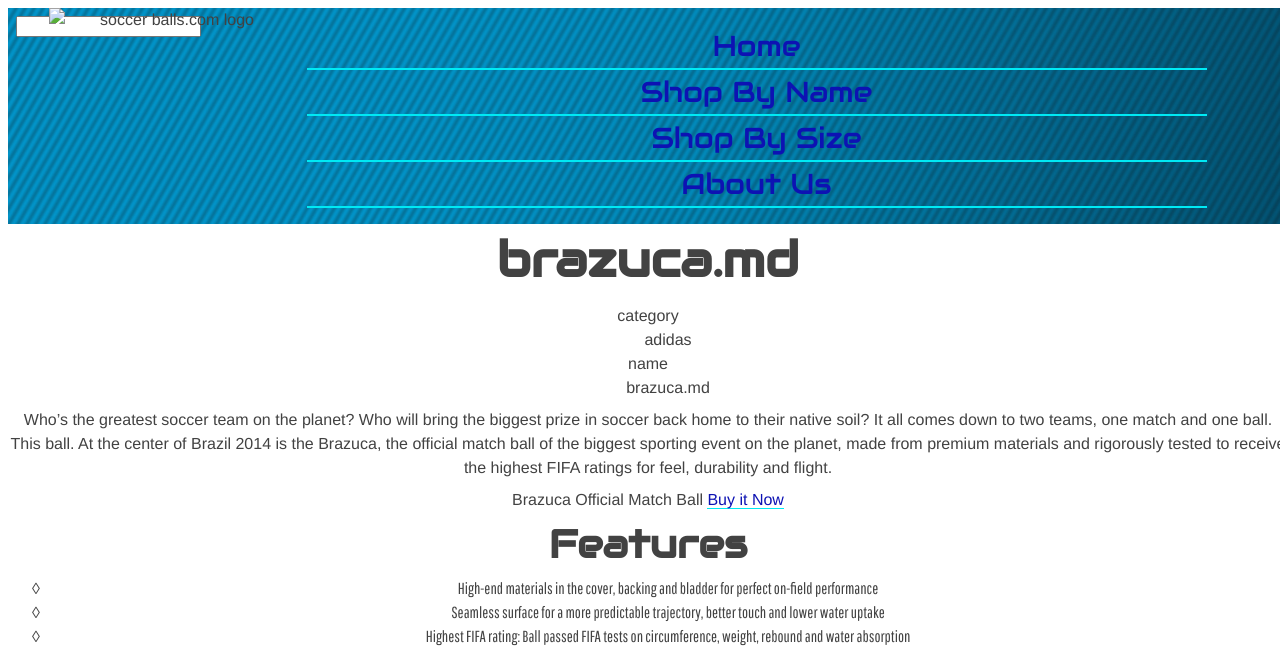
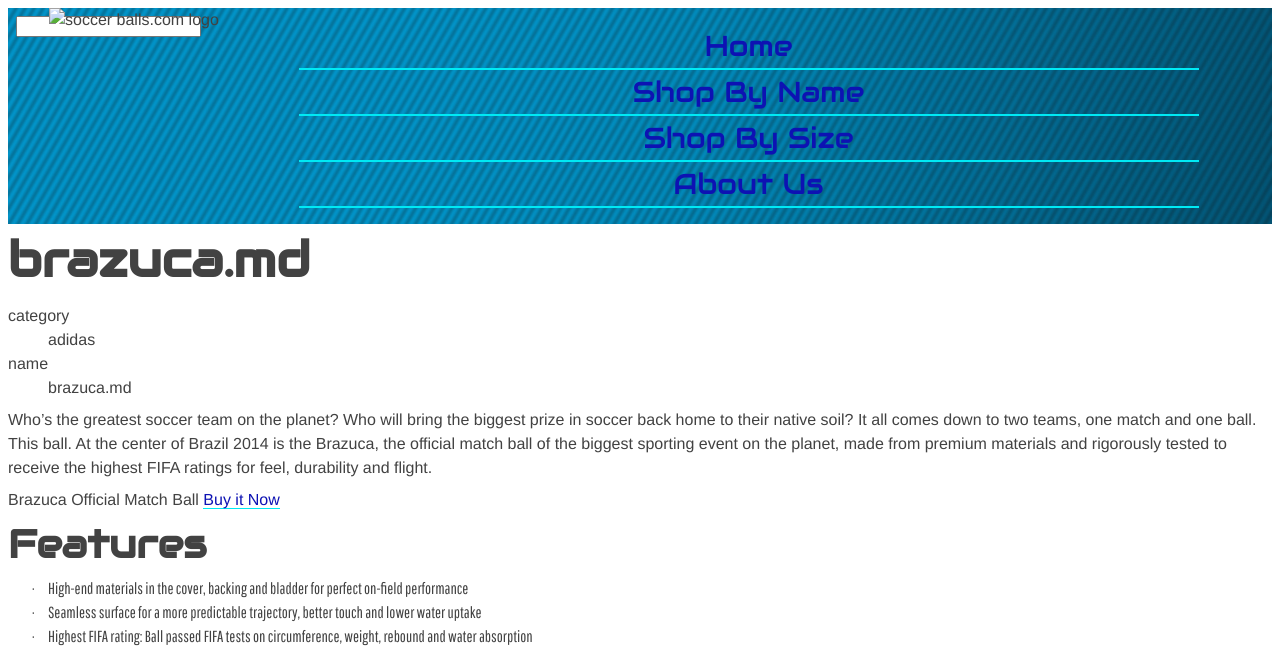
Before and after one commit to pipeclap/ecommerce-website, a Jekyll site: the page built from shopbyname/adidas/brazuca.md, in a window 1280 px wide. Shown: the top 652 px of the page. Built offline with Jekyll 4.4.1, drawn with Linux system fonts in a browser that asks for light colours; some web fonts are replaced; Markdown is read by kramdown in place of the engine named in the settings.

Commit message:
working on links and presentation of the webpage

```diff
--- a/_layouts/default.html
+++ b/_layouts/default.html
@@ -11,7 +11,7 @@
 <link href="{{site.baseurl}}/css/header.css" rel="stylesheet">
 <link href="{{site.baseurl}}/css/footer.css" rel="stylesheet">
 <link href="{{site.baseurl}}/css/grid.css" rel="stylesheet">
-<link href="{{site.baseurl}}/css/typography.css" rel="stylesheet">
+<link href="{{site.baseurl}}/css/product-details.css" rel="stylesheet">
 </head>
 
 <body>
--- a/css/footer.css
+++ b/css/footer.css
@@ -1,9 +1,6 @@
 @charset "UTF-8";
 /* CSS Document */
-body {
-  width: 100%;
-  text-align: center;
-}
+
 .wrapper{
   position: relative;
   top: 10px;
@@ -19,8 +16,8 @@ body {
   background-color: steelblue;
   background-image: url('http://donaldlee.me/images/socialmedia20.png');
   background-repeat: no-repeat;
-  height: 40px;
-  width: 40px;
+  height: 80px;
+  width: 80px;
   padding: 20px;
   border-radius: 50%;
   margin-left: -15px;
@@ -68,4 +65,9 @@ transform: rotate(360deg);
 footer {
 	background-image: url(../images/soccerballs/bluebar.jpg);
 	padding: 30px;
+  width: 100%;
+  text-align: center;
+  color: #fff;
 }
+
+@media only screen and (min-width: 35em){
--- a/css/header.css
+++ b/css/header.css
@@ -112,7 +112,7 @@ html {
  }
 
  ul li:before {
- 	content: "◊ "; /* opt shift 9=small, opt 8= bigger, or put a special character from the compter*/
+ 	content: "·"; /* opt shift 9=small, opt 8= bigger, or put a special character from the compter*/
  	color: #424242;
  	position: absolute; /* To change the position of bullets*/
 	text-align: right;
--- a/css/product-details.css
+++ b/css/product-details.css
@@ -113,7 +113,7 @@ html {
  }
 
  ul li:before {
- 	content: "◊ "; /* opt shift 9=small, opt 8= bigger, or put a special character from the compter*/
+ 	content: "·"; /* opt shift 9=small, opt 8= bigger, or put a special character from the compter*/
  	color: #424242;
  	position: absolute; /* To change the position of bullets*/
 	text-align: right;
--- a/shopbyname/adidas/brazuca.md
+++ b/shopbyname/adidas/brazuca.md
@@ -9,7 +9,7 @@ Who’s the greatest soccer team on the planet? Who will bring the biggest prize
 
 Brazuca Official Match Ball [Buy it Now](http://www.adidas.ca/en/brazuca-official-match-ball/G73617_720.html)
 
-## Features
+##Features
 
 - High-end materials in the cover, backing and bladder for perfect on-field performance
 - Seamless surface for a more predictable trajectory, better touch and lower water uptake
```
